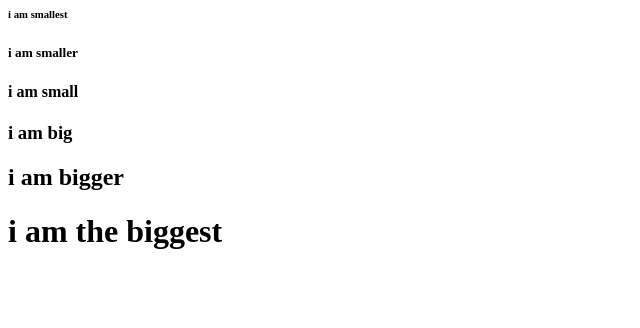
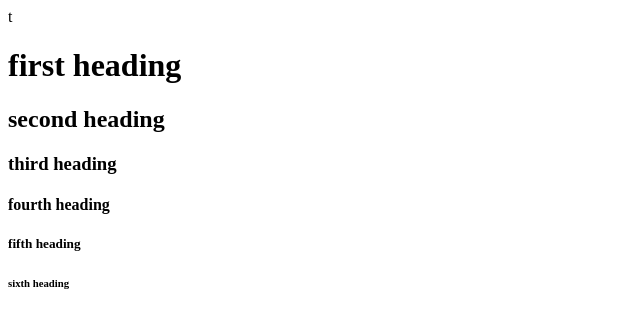
Before and after one commit to Arno-Web-team/Code-1.1.3, a plain HTML site: page index.html in a window 1280 px wide. Shown: the whole page, without its empty margins (0-640 px from the left). Drawn offline with Linux system fonts and the light colour scheme.

Commit message:
Update index.html

```diff
--- a/index.html
+++ b/index.html
@@ -1,13 +1,13 @@
-<html>
+t<html>
   <head>
-    <title>writing paragraph</title>
+    <title>creating headings</title>
   </head>
   <body>
-    <h6>i am smallest</h6>
-    <h5>i am smaller</h5>
-    <h4>i am small</h4>
-    <h3>i am big</h3>
-    <h2>i am bigger</h2>
-    <h1>i am the biggest</h1>
+    <h1>first heading</h1>
+    <h2>second heading</h2>
+    <h3>third heading</h3>
+    <h4>fourth heading</h4>
+    <h5>fifth heading</h5>
+    <h6>sixth heading</h6>
   </body>
 </html>
```
